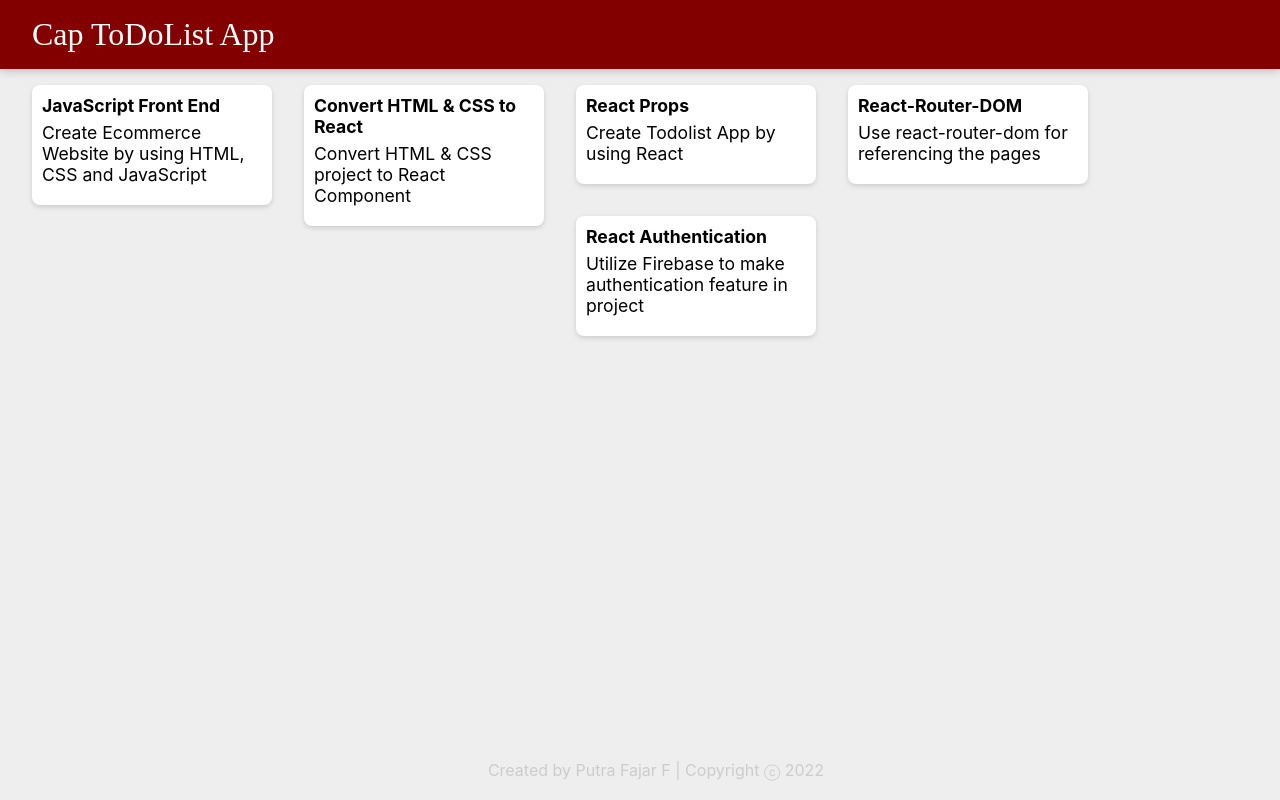
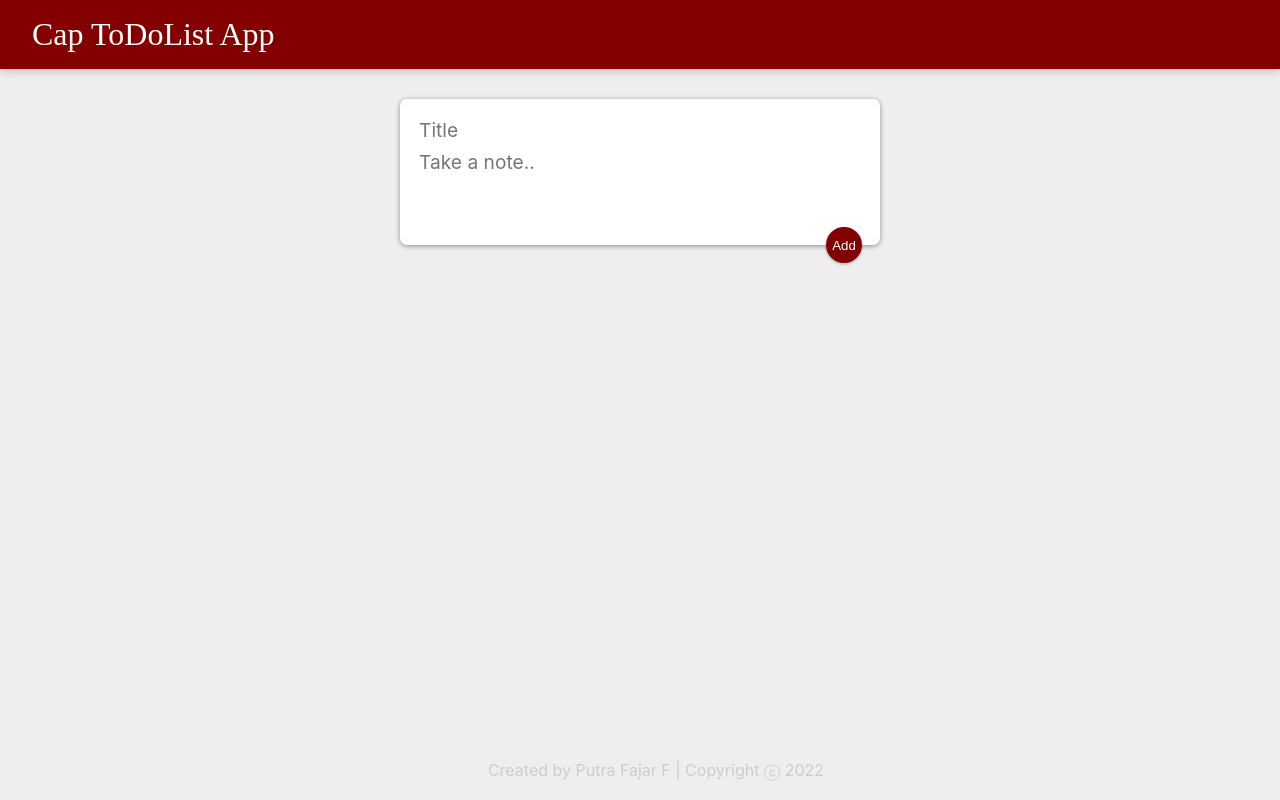
Before and after one commit to PutraFajarF/cap-todo-list-app, a React (Create React App) app: page / in a window 1280 px wide. Built offline with nearby package versions, Linux system fonts and the light colour scheme.

Commit message:
added CreateNote.js component and styles, added noteAdd & noteDelete function in App.js and pass it to Note.js and CreateNote.js Component

```diff
--- a/src/App.css
+++ b/src/App.css
@@ -48,6 +48,54 @@
   word-wrap: break-word;
 }
 
+.note button {
+  position: relative;
+  float: right;
+  margin-right: 10px;
+  color: #820000;
+  border: none;
+  width: 36px;
+  height: 36px;
+  cursor: pointer;
+  outline: none;
+}
+
+form {
+  position: relative;
+  width: 480px;
+  margin: 30px auto 20px auto;
+  background: #fff;
+  padding: 15px;
+  border-radius: 7px;
+  box-shadow: 0 1px 5px rgb(138, 137, 137);
+}
+
+form input,
+form textarea {
+  width: 100%;
+  border: none;
+  padding: 4px;
+  outline: none;
+  font-size: 1.2em;
+  font-family: inherit;
+  resize: none;
+}
+
+form button {
+  position: absolute;
+  right: 18px;
+  bottom: -18px;
+  background: #820000;
+  color: #fff;
+  border: none;
+  border-radius: 50%;
+  width: 36px;
+  height: 36px;
+  box-shadow: 0 1px 3px rgba(0, 0, 0, 0.3);
+  cursor: pointer;
+  outline: none;
+}
+
 footer {
   position: absolute;
   text-align: center;
--- a/src/App.js
+++ b/src/App.js
@@ -1,4 +1,4 @@
-import React from "react";
+import React, { useState } from "react";
 
 // Styles
 import './App.css';
@@ -7,22 +7,40 @@
 import Header from "./Components/Header";
 import Note from "./Components/Note";
 import Footer from "./Components/Footer";
-
-// Mock Data
-import mockData from "./mockData";
+import CreateNote from "./Components/CreateNote";
 
 
 function App() {
+  const [notes, setNotes] = useState([]);
+
+  const noteAdd = (newNote) => {
+    setNotes(prevNotes => {
+      return [...prevNotes, newNote]
+    });
+  };
+
+  const noteDelete = (id) => {
+    setNotes(prevNotes => {
+      return prevNotes.filter((noteList, i) => {
+        return i !== id;
+      })
+    })
+  }
   return (
-    <div className="App">
+    <div>
       <Header />
-      {mockData.map(note => (
-        <Note
-          key={note.key}
-          title={note.title}
-          content={note.content}
-        />
-      ))}
+      <CreateNote addNote={noteAdd} />
+      {notes.map((noteList, i) => {
+        return(
+          <Note
+            key={i}
+            id={i}
+            title={noteList.title}
+            content={noteList.content}
+            deleteNote={noteDelete}
+          />
+        )
+      })}
       {/* <Note /> */}
       <Footer />
     </div>
--- /dev/null
+++ b/src/Components/CreateNote.js
@@ -0,0 +1,51 @@
+import React, { useState } from 'react';
+
+const CreateNote = (props) => {
+  const [note, setNote] = useState({
+    title: '',
+    content: ''
+  });
+
+  const handleChange = (e) => {
+    const { name, value } = e.target;
+
+    setNote(prevNote => {
+      return {
+        ...prevNote,
+        [name]: value
+      };
+    });
+  }
+
+  const handleSubmit = (e) => {
+    props.addNote(note);
+    setNote({
+      title: '',
+      content: ''
+    });
+    e.preventDefault();
+  }
+  return (
+    <div>
+      <form>
+        <input
+          name='title'
+          onChange={handleChange}
+          value={note.title}
+          placeholder='Title'
+
+        />
+        <textarea
+          name='content'
+          onChange={handleChange}
+          value={note.content}
+          placeholder='Take a note..'
+          rows='3'
+        />
+        <button onClick={handleSubmit}>Add</button>
+      </form>
+    </div>
+  );
+};
+
+export default CreateNote;
--- a/src/Components/Note.js
+++ b/src/Components/Note.js
@@ -1,11 +1,15 @@
 import React from 'react';
 
-const Note = ({ title, content }) => {
+const Note = (props) => {
   // const { title, content } = props
+  const handleClick = () => {
+    props.deleteNote(props.id)
+  }
   return (
     <div className='note'>
-      <h1>{title}</h1>
-      <p>{content}</p>
+      <h1>{props.title}</h1>
+      <p>{props.content}</p>
+      <button onClick={handleClick}>Delete</button>
     </div>
   );
 };
```
